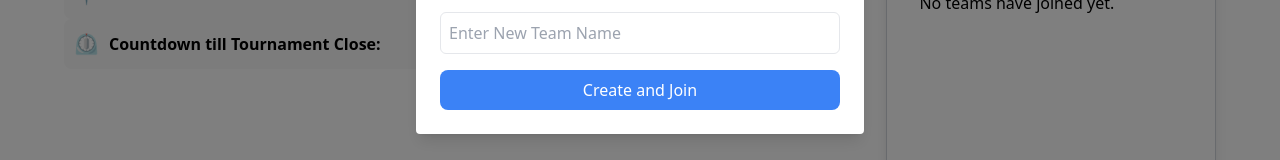
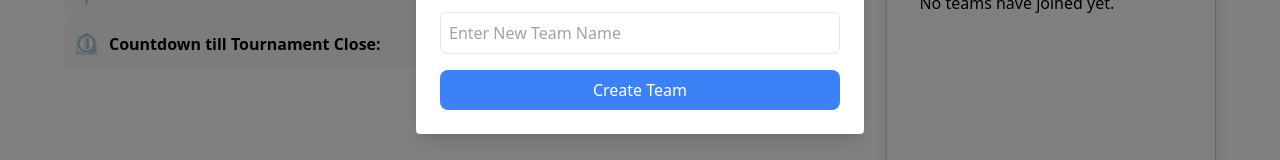
Before and after one commit to Arty5654/SportLink, a Next.js app in the folder web/: page /teams_and_tourneys/tourneyDetails in a window 1280 px wide. Both pictures are taken after a click on the button "Join Tournament". Shown: the part 419-579 px from the top of the page. Built offline with nearby package versions, Linux system fonts and the light colour scheme.

Commit message:
create and join a team through tourney page

```diff
--- a/web/app/teams_and_tourneys/tourneyDetails/page.js
+++ b/web/app/teams_and_tourneys/tourneyDetails/page.js
@@ -134,6 +134,7 @@ const TournamentDetails = () => {
       await axios.post('http://localhost:5000/join_tournament', { tournamentId: tournament.objectID, teamId: selectedTeamId });
       setIsJoinTournamentModalOpen(false);
       setSelectedTeamId(null);
+      window.location.reload();
     } catch (error) {
       console.error('Error joining tournament:', error);
     }
@@ -143,8 +144,31 @@ const TournamentDetails = () => {
   const createAndJoinTeam = async () => {
     try {
       // API call to create a new team
-      const newTeam = await axios.post('http://localhost:5000/join_tournament', { name: newTeamName });
-      joinTournamentWithTeam(newTeam.data.id);
+      const response = axios.post('http://localhost:5000/create_team', {
+          'name': newTeamName,
+          'leader': user.email,
+          'members': [],
+          'size': 1,
+          'maxSize': 8,
+          'publicity': true,
+        });
+
+        response.then((response) => {
+            console.log("request responded");
+
+            if (response.status === 200) {
+                console.log("Team created!");
+                alert("Team created, now try joining the tournament with your newly created team!")
+                window.location.reload();
+            }
+        }).catch((error) => {
+          if (error.response) {
+            if (error.response.status === 401) {
+              console.log("Team name already exists");
+              alert("Sorry, this team name is already available. Please try again.");
+            }
+          }
+        });
     } catch (error) {
       console.error('Error creating new team:', error);
     }
@@ -256,7 +280,7 @@ const TournamentDetails = () => {
           value={newTeamName}
           onChange={(e) => setNewTeamName(e.target.value)}
         />
-        <button className="bg-blue-500 text-white px-4 py-2 rounded-lg w-full mt-4" onClick={createAndJoinTeam}>Create and Join</button>
+        <button className="bg-blue-500 text-white px-4 py-2 rounded-lg w-full mt-4" onClick={createAndJoinTeam}>Create Team</button>
       </div>
     </div>
   </div>
--- a/web/components/LeaveTournamentButton.js
+++ b/web/components/LeaveTournamentButton.js
@@ -18,6 +18,7 @@ const LeaveTournamentButton = ({ tournamentId, leaderTeams }) => {
       const response = await axios.post('http://localhost:5000/leave_tournament', { tournamentId, teamId: selectedTeamId, userEmail });
       alert(response.data.message);
       setShowModal(false);
+      window.location.reload();
       // Additional logic to update UI after leaving
     } catch (error) {
       console.error('Error leaving tournament:', error);
```
